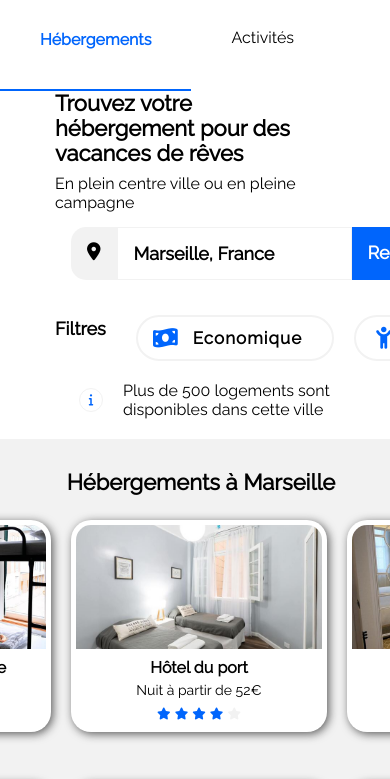
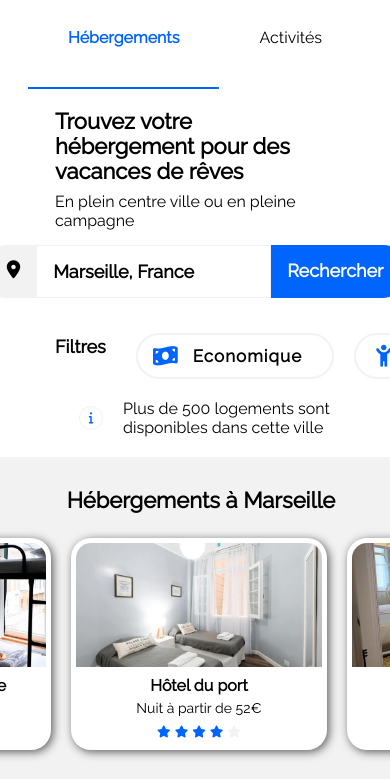
Before and after one commit to Jaybee-v/P2, a plain HTML site: page index.html in a window 390 px wide. Shown: the part 79-858 px from the top of the page. Drawn offline with Linux system fonts and the light colour scheme.

Commit message:
Debut 768px bon

```diff
--- a/css/styles.css
+++ b/css/styles.css
@@ -218,7 +218,6 @@ h5 {
   background-color: var(--color-grey);
   padding: 30px;
   border-radius: 20px;
-  max-width: 420px;
 }
 .most-popular-title {
   display: flex;
@@ -338,14 +337,24 @@ h5 {
 @media screen and (max-width: 768px) {
   #header {
     flex-direction: column;
+    justify-content: center;
+    align-items: center;
+    width: 100vw;
   }
-  #menu {
-    text-align: center;
-    width: 100vw;
-    justify-content: center;
+  #menu ul li {
+    display: flex;
+    justify-content: space-between;
   }
-  .home {
+  #menu ul li:first-child {
     border-top: none;
     border-bottom: 2px solid var(--color-blue);
   }
+  /* SECTION SEARCH */
+  #search #search-form {
+    padding: 20px 55px 0 55px;
+    width: 100%;
+    display: flex;
+    flex-direction: column;
+    align-items: center;
+  }
 }
```
